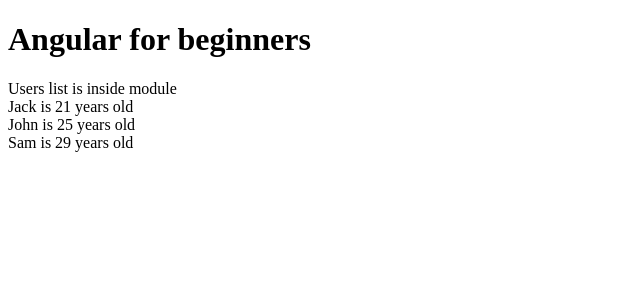
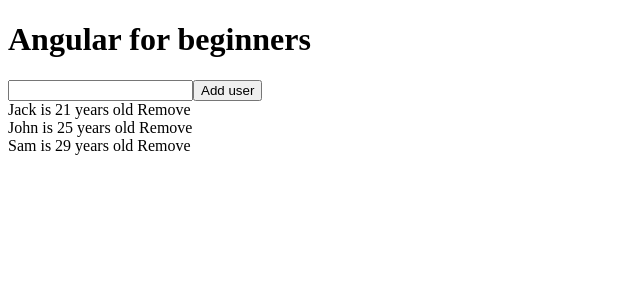
Before and after one commit to monsterlessonsacademy/monsterlessonsacademy, an Angular app: page / in a window 1280 px wide. Shown: the top 300 px of the page, without its empty margins (0-640 px from the left). Built offline with nearby package versions, Linux system fonts and the light colour scheme.

Commit message:
events-and-properties-in-angular

```diff
--- a/src/app/usersList/usersList.component.html
+++ b/src/app/usersList/usersList.component.html
@@ -1,5 +1,10 @@
-<div>Users list is inside module</div>
-
+<input
+  type="text"
+  (change)="setNewUserName($event.target.value)"
+  [value]="newUserName"
+/>
+<button (click)="addUser()">Add user</button>
 <div *ngFor="let user of users">
   {{ user.name }} is {{ user.age }} years old
+  <span (click)="removeUser(user.id)">Remove</span>
 </div>
--- a/src/app/usersList/usersList.component.ts
+++ b/src/app/usersList/usersList.component.ts
@@ -5,7 +5,7 @@
   templateUrl: './usersList.component.html'
 })
 export class UsersListComponent {
-  // testUsers = ['Jack', 'John', 'Sam']
+  newUserName: string = ''
   users = [
     {
       id: '1',
@@ -24,4 +24,23 @@
       age: 29
     }
   ]
+
+  removeUser(id: string): void {
+    this.users = this.users.filter(user => user.id !== id)
+  }
+
+  setNewUserName(userName: string): void {
+    this.newUserName = userName
+  }
+
+  addUser(): void {
+    const uniqueId = Math.random().toString(16)
+    const newUser = {
+      id: uniqueId,
+      name: this.newUserName,
+      age: 30
+    }
+    this.users.push(newUser)
+    this.newUserName = ''
+  }
 }
```
